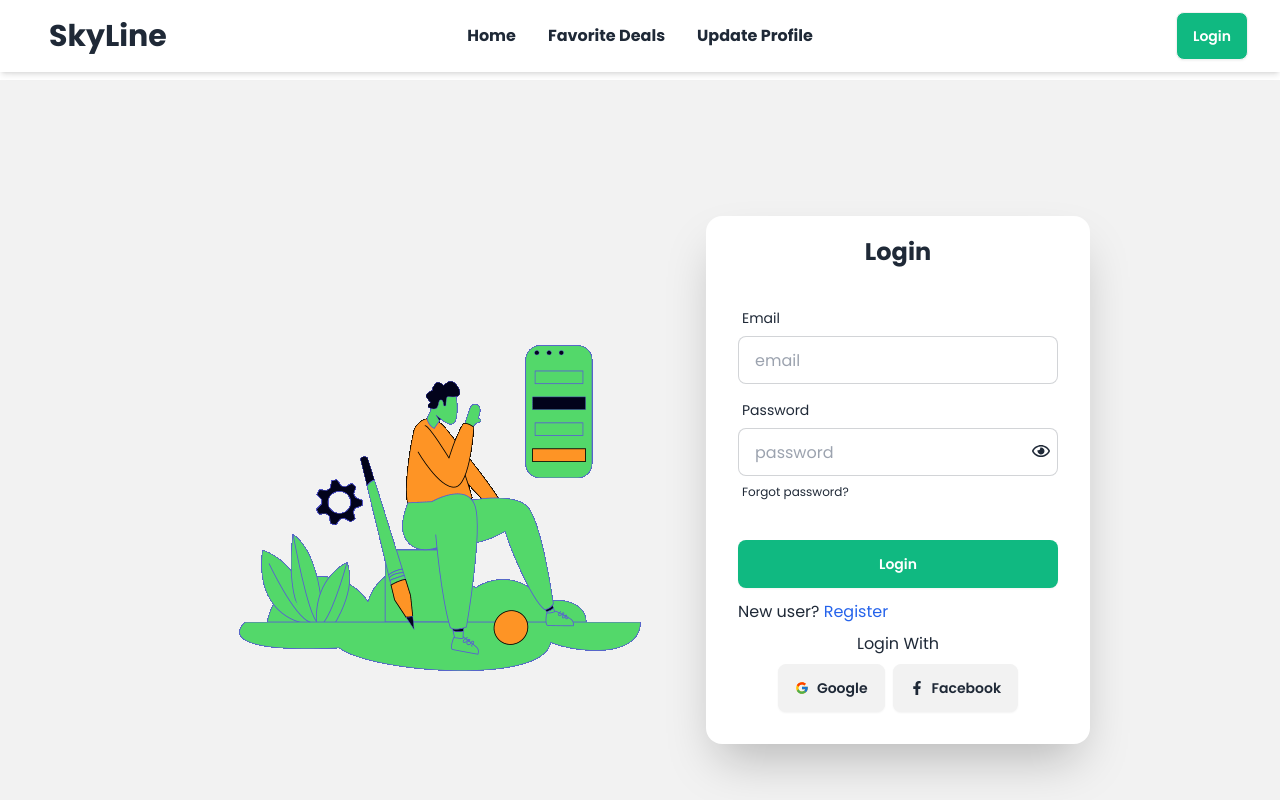
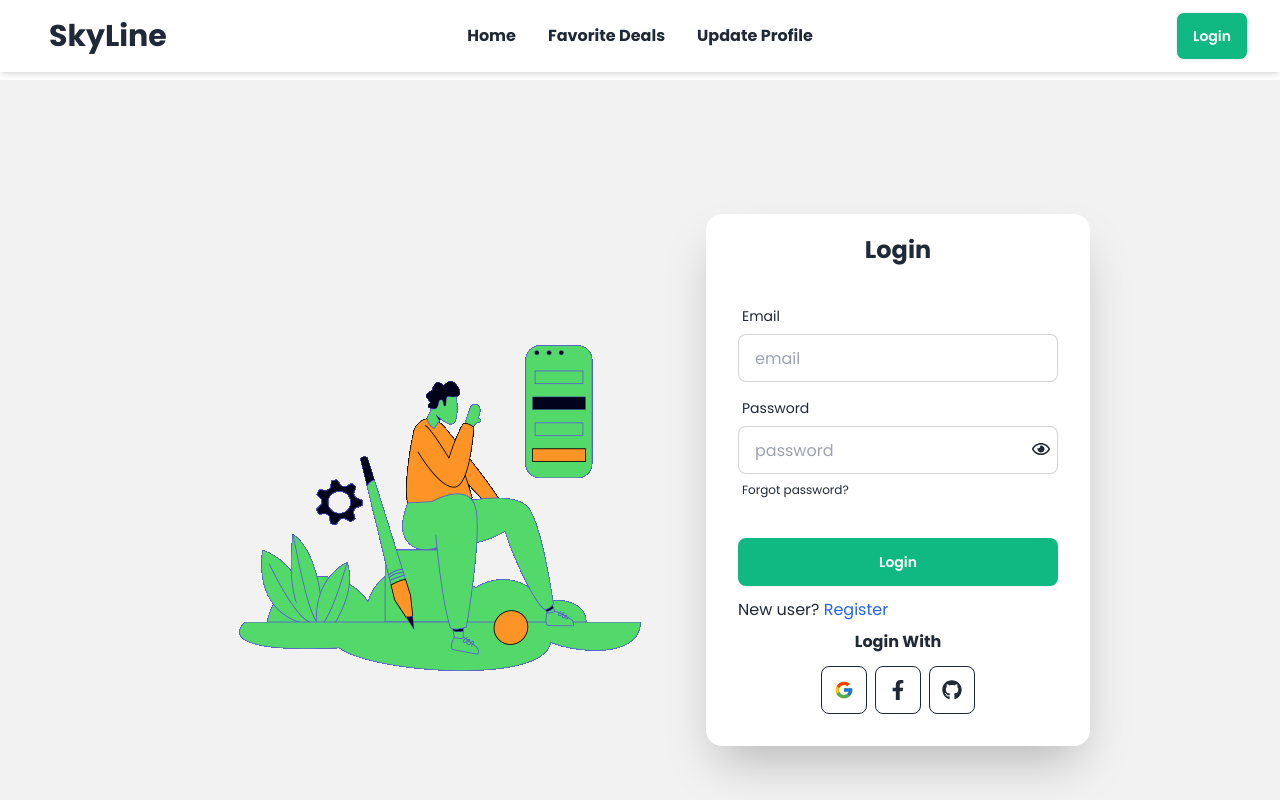
Before and after one commit to nhnaahid/skyline, a React (Vite) app: page /login in a window 1280 px wide. Shown: the top 800 px of the page. Built offline with nearby package versions, Linux system fonts and the light colour scheme; no server answers.

Commit message:
github login added

```diff
--- a/src/pages/Login.jsx
+++ b/src/pages/Login.jsx
@@ -1,7 +1,7 @@
 import { Link, useNavigate, useLocation } from 'react-router-dom';
 import animation from '../assets/animation.gif'
 import { FcGoogle } from "react-icons/fc";
-import { FaFacebookF } from "react-icons/fa";
+import { FaFacebookF, FaGithub } from "react-icons/fa";
 import { useContext, useState } from 'react';
 import { AuthContext } from '../providers/AuthProvider';
 import { toast } from 'react-toastify';
@@ -10,7 +10,7 @@ import { FaRegEye, FaRegEyeSlash } from "react-icons/fa";
 
 
 const Login = () => {
-    const { loginUser, loginWithGoogle, loginWithFacebook } = useContext(AuthContext);
+    const { loginUser, loginWithGoogle, loginWithFacebook, loginWithGithub } = useContext(AuthContext);
     const [showPassword, setShowPassword] = useState(true);
     const navigate = useNavigate();
     const location = useLocation();
@@ -54,6 +54,18 @@ const Login = () => {
             })
 
     }
+    const handleLoginWithGithub = () => {
+        loginWithGithub()
+            .then(result => {
+                console.log(result.user);
+                toast.success('User Login Successful.');
+                navigate(location?.state ? location.state : "/");
+            })
+            .catch(error => {
+                toast.error(error.message);
+            })
+    }
+
     return (
         <div className="hero min-h-screen bg-base-200">
             <Helmet>
@@ -95,11 +107,12 @@ const Login = () => {
                         <div>
                             <p className='mt-1'>New user? <Link to="/register" className='text-blue-600'>Register</Link> </p>
                         </div>
-                        <div className='space-y-2'>
-                            <p className='text-center'>Login With</p>
+                        <div className='space-y-3'>
+                            <p className='text-center font-bold'>Login With</p>
                             <div className='flex items-center justify-center gap-2'>
-                                <button onClick={handleLoginWithGoogle} className="btn"><FcGoogle></FcGoogle>Google</button>
-                                <button onClick={handleLoginWithFacebook} className="btn"><FaFacebookF></FaFacebookF>Facebook</button>
+                                <button onClick={handleLoginWithGoogle} className="btn btn-outline text-xl px-3"><FcGoogle></FcGoogle></button>
+                                <button onClick={handleLoginWithFacebook} className="btn btn-outline text-xl px-3"><FaFacebookF></FaFacebookF></button>
+                                <button onClick={handleLoginWithGithub} className="btn btn-outline text-xl px-3"><FaGithub></FaGithub></button>
                             </div>
                         </div>
                     </form>
--- a/src/pages/Register.jsx
+++ b/src/pages/Register.jsx
@@ -32,7 +32,7 @@ const Register = () => {
         createUser(email, password)
             .then(result => {
                 updateUser(name, photo)
-                    .then(() => setUser({ ...user, displayName: name, photoURL: photo }))
+                    .then(() => setUser({ ...user, displayName: name, email: email, photoURL: photo }))
                     .catch()
                 toast.success('User Registration Successful.');
                 console.log(result.user);
--- a/src/providers/AuthProvider.jsx
+++ b/src/providers/AuthProvider.jsx
@@ -1,5 +1,5 @@
 // import React from 'react';
-import { createUserWithEmailAndPassword, onAuthStateChanged, signInWithEmailAndPassword, signInWithPopup, signOut, updateProfile } from 'firebase/auth';
+import { GithubAuthProvider, createUserWithEmailAndPassword, onAuthStateChanged, signInWithEmailAndPassword, signInWithPopup, signOut, updateProfile } from 'firebase/auth';
 import PropTypes from 'prop-types';
 
 import { createContext, useEffect, useState } from "react";
@@ -7,6 +7,7 @@ import auth from '../firebase/firebase.config';
 import { GoogleAuthProvider, FacebookAuthProvider } from "firebase/auth";
 const googleProvider = new GoogleAuthProvider();
 const facebookProvider = new FacebookAuthProvider();
+const githubProvider = new GithubAuthProvider();
 
 export const AuthContext = createContext(null);
 
@@ -40,6 +41,11 @@ const AuthProvider = ({ children }) => {
         setLoadingState(true);
         return signInWithPopup(auth, facebookProvider);
     }
+    // login with github
+    const loginWithGithub = () => {
+        setLoadingState(true);
+        return signInWithPopup(auth, githubProvider);
+    }
     // observer
     useEffect(() => {
         const unSubscribe = onAuthStateChanged(auth, currentUser => {
@@ -65,6 +71,7 @@ const AuthProvider = ({ children }) => {
         loginUser,
         loginWithGoogle,
         loginWithFacebook,
+        loginWithGithub,
         logOut,
         updateUser
     };
```
